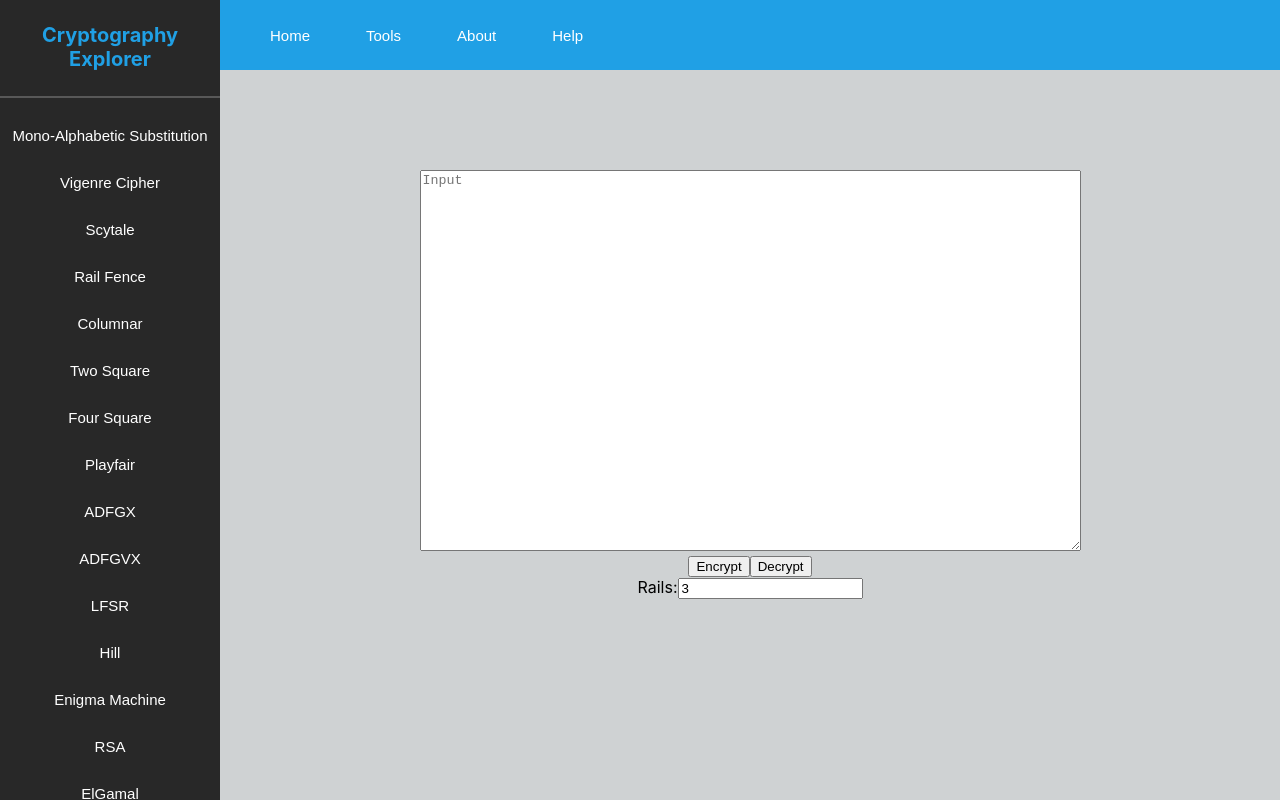
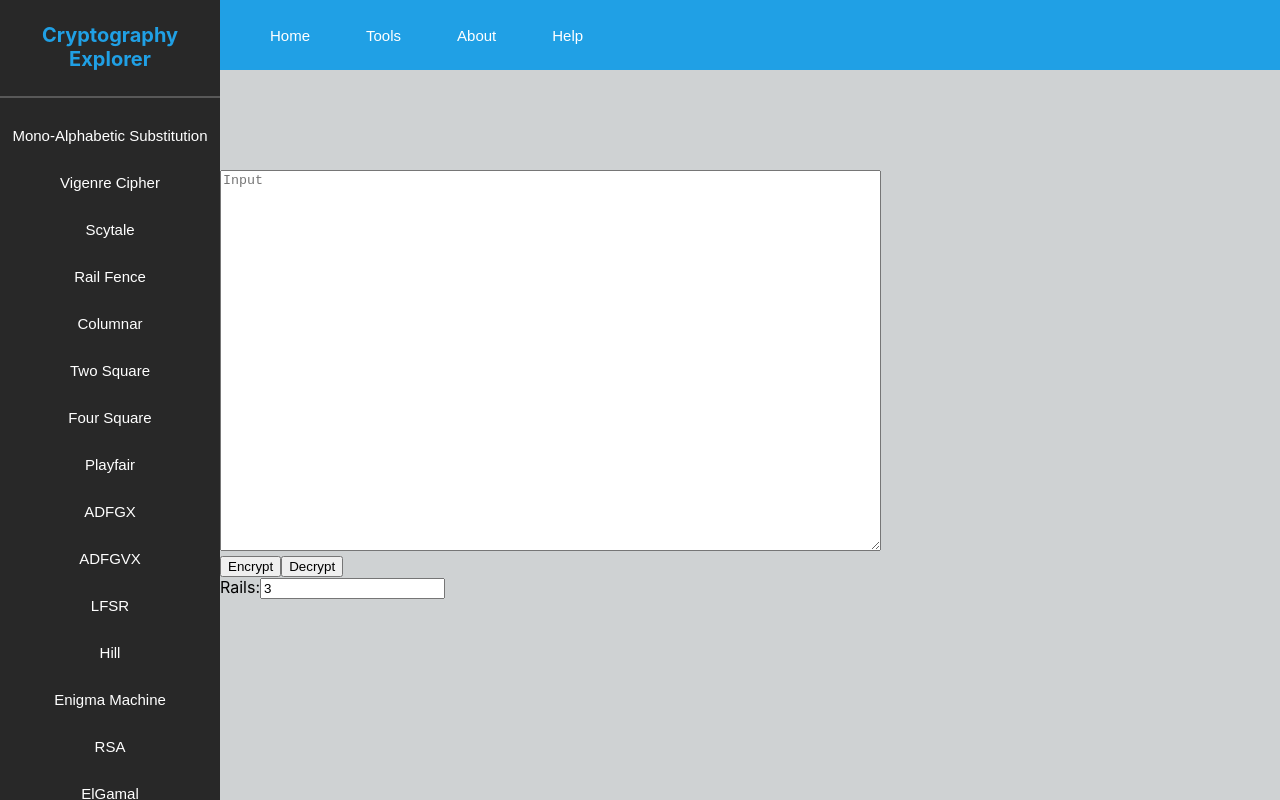
Before and after one commit to nickhudson4/Software-Engineering-Project, a React (Create React App) app in the folder main_app/: page / in a window 1280 px wide. Both pictures are taken after a click on the button "Rail Fence". Built offline with nearby package versions, Linux system fonts and the light colour scheme.

Commit message:
dont remember

```diff
--- a/main_app/src/Components/Body/InnerBody/CipherArea/Cipher.js
+++ b/main_app/src/Components/Body/InnerBody/CipherArea/Cipher.js
@@ -9,9 +9,7 @@ import RailFence from './Cipher/RailFence';
 class Cipher extends Component {
   render() {
     return (
-        <div>
-          <GetCipher whichCipher = {this.props.whichCipherClicked} inputText = {this.props.inputText} mode = {this.props.mode}/>
-        </div>
+        <GetCipher whichCipher = {this.props.whichCipherClicked} inputText = {this.props.inputText} mode = {this.props.mode}/>
     );
   }
 }
--- a/main_app/src/Components/Body/InnerBody/CipherArea/Cipher/RailFence.js
+++ b/main_app/src/Components/Body/InnerBody/CipherArea/Cipher/RailFence.js
@@ -38,11 +38,11 @@ class RailFence extends Component {
             isInput = true;
         }
         return (
-            <div id="railFence_div">
-            <form>
-                Rails:
-                <input id="rails_input" type="number" min="2" step="1" name="num_rails" value={this.state.railsInput} onChange={evt => this.updateRailsInput(evt)}></input>
-            </form>
+            <div id="railFence_div" className="specific_cipher_class">
+                <form>
+                    Rails:
+                    <input id="rails_input" type="number" min="2" step="1" name="num_rails" value={this.state.railsInput} onChange={evt => this.updateRailsInput(evt)}></input>
+                </form>
                 <br/>
                 <LoadMode mode = {mode} numRails = {this.state.railsInput} inputText = {inputText}/>
             </div>
@@ -108,16 +108,7 @@ const Encrypt = (props) => {
     }
 
     return (
-        <div>
-            <div>
-                <textarea className="inputOutput_textArea" id="output_textArea" value={encryptedString} placeholder="Output" rows="25" cols="80" onChange={() => {}}></textarea>
-            </div>
-            <div>
-                <button onClick={copyToClipboard}>Copy Output</button>
-            </div>
-
-        </div>
-
+        <OutputTextarea message = {encryptedString}/>
     );
 
 }
@@ -196,15 +187,7 @@ const Decrypt = (props) => {
     }
 
     return (
-        <div>
-            <div>
-                <textarea className="inputOutput_textArea" id="output_textArea" value={decryptedString} placeholder="Output" rows="25" cols="80" onChange={() => {}}></textarea>
-            </div>
-            <div>
-                <button onClick={copyToClipboard}>Copy Output</button>
-            </div>
-
-        </div>
+        <OutputTextarea message={decryptedString} />
     );
 
 }
@@ -232,3 +215,18 @@ const LoadMode = (props) => {
         );
     }
 }
+
+/* Renders the text area with encrypted/decrypted string  */
+const OutputTextarea = (props) => {
+    return (
+        <div>
+            <div>
+                <textarea className="inputOutput_textArea" id="output_textArea" value={props.message} placeholder="Output" rows="25" cols="80" onChange={() => {}}></textarea>
+            </div>
+            <div>
+                <button onClick={copyToClipboard}>Copy Output</button>
+            </div>
+
+        </div>
+    );
+}
--- a/main_app/src/Components/Body/InnerBody/InnerBody.css
+++ b/main_app/src/Components/Body/InnerBody/InnerBody.css
@@ -23,7 +23,7 @@
 #cipherArea_div {
     padding-left: 220px;
     padding-top: 100px;
-    text-align: center;
+    /* text-align: center; */
 }
 
 /* .inputOutput_textArea {
```
